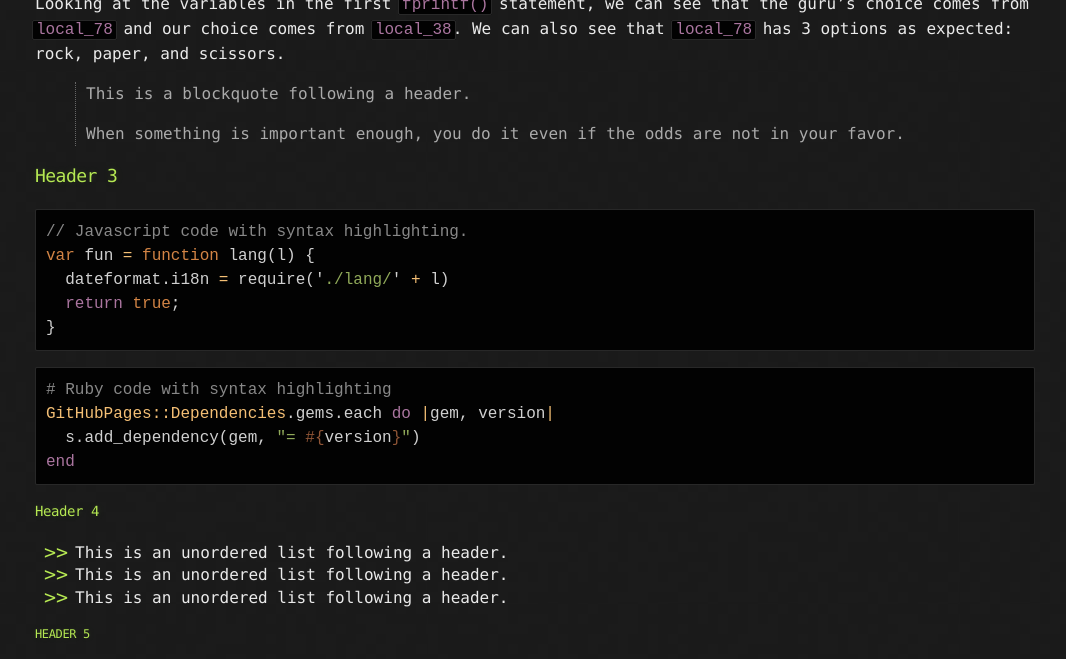
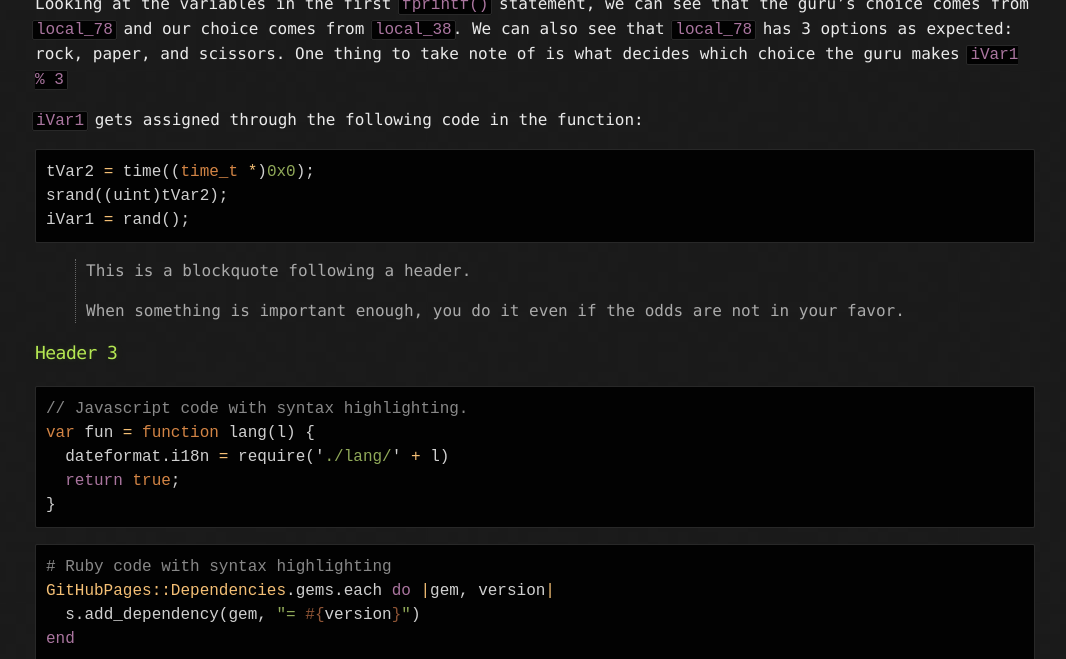
Before and after one commit to Txnn3r/Txnn3r.github.io, a Jekyll site: the page built from _posts/2023-03-23-HTB-Janken.md, in a window 1280 px wide and 900 px high, scrolled down 3944 px, cut to the strip 241-900 px from the top of the window. Shown: the whole strip, without its empty margins (105-1171 px from the left). Built offline with Jekyll 4.4.1, drawn with Linux system fonts in a browser that asks for light colours.

Commit message:
Update 2023-03-23-HTB-Janken.md

````diff
--- a/_posts/2023-03-23-HTB-Janken.md
+++ b/_posts/2023-03-23-HTB-Janken.md
@@ -79,7 +79,15 @@ Double clicking on the `game()` function will open the decompiled version of `ga
 
 ![image](https://user-images.githubusercontent.com/101006959/227369816-7dfaeca5-c882-46dd-9eea-a413a231e8cf.png)
 
-Looking at the variables in the first `fprintf()` statement, we can see that the guru's choice comes from `local_78` and our choice comes from `local_38`. We can also see that `local_78` has 3 options as expected: rock, paper, and scissors.
+Looking at the variables in the first `fprintf()` statement, we can see that the guru's choice comes from `local_78` and our choice comes from `local_38`. We can also see that `local_78` has 3 options as expected: rock, paper, and scissors. One thing to take note of is what decides which choice the guru makes `iVar1 % 3`
+
+`iVar1` gets assigned through the following code in the function:
+```c
+tVar2 = time((time_t *)0x0);
+srand((uint)tVar2);
+iVar1 = rand();
+```
+
 
 > This is a blockquote following a header.
 >
````
